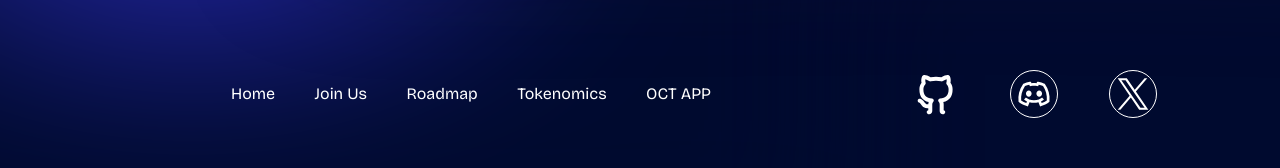
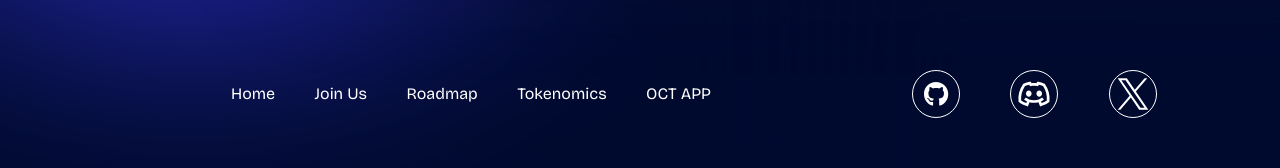
Before and after one commit to chochodev/Octet-app, a React (Create React App) app: page / in a window 1280 px wide. Shown: the part 6954-7122 px from the top of the page. Built offline with nearby package versions, Linux system fonts and the light colour scheme.

Commit message:
commiting build folder too

```diff
--- a/src/components/footer/index.jsx
+++ b/src/components/footer/index.jsx
@@ -1,6 +1,6 @@
 import React from 'react'
 import { Link } from 'react-scroll';
-import { RiGithubLine } from 'react-icons/ri';
+// import { RiGithubLine } from 'react-icons/ri';
 
 const Footer = () => {
   return (
@@ -14,8 +14,8 @@ const Footer = () => {
       </div>
       <div className='flex gap-[15%] justify-center min-w-[30%]'>
         <a href='https://github.com/octetproject' target="_blank" rel='noopener noreferrer'>
-          {/* <img src="./assets/svg/telegram.svg" alt="TELEGRAM" className='w-[3rem] h-[3rem] object-contain' /> */}
-          <RiGithubLine className='w-[3rem] h-[3rem]' />
+          <img src="./assets/svg/github.svg" alt="TELEGRAM" className='w-[3rem] h-[3rem] object-contain' />
+          {/* <RiGithubLine className='w-[3rem] h-[3rem]' /> */}
         </a>
         <a href='https://discord.gg/c3Jnn3QGB4' target="_blank" rel='noopener noreferrer'>
           <img src="./assets/svg/discord.svg" alt="DISCORD" className='w-[3rem] h-[3rem] object-contain' />
```
Also changed, not shown: public/assets/svg/github.svg (added), 9 other files (tests, documents, lock files or other folders).
